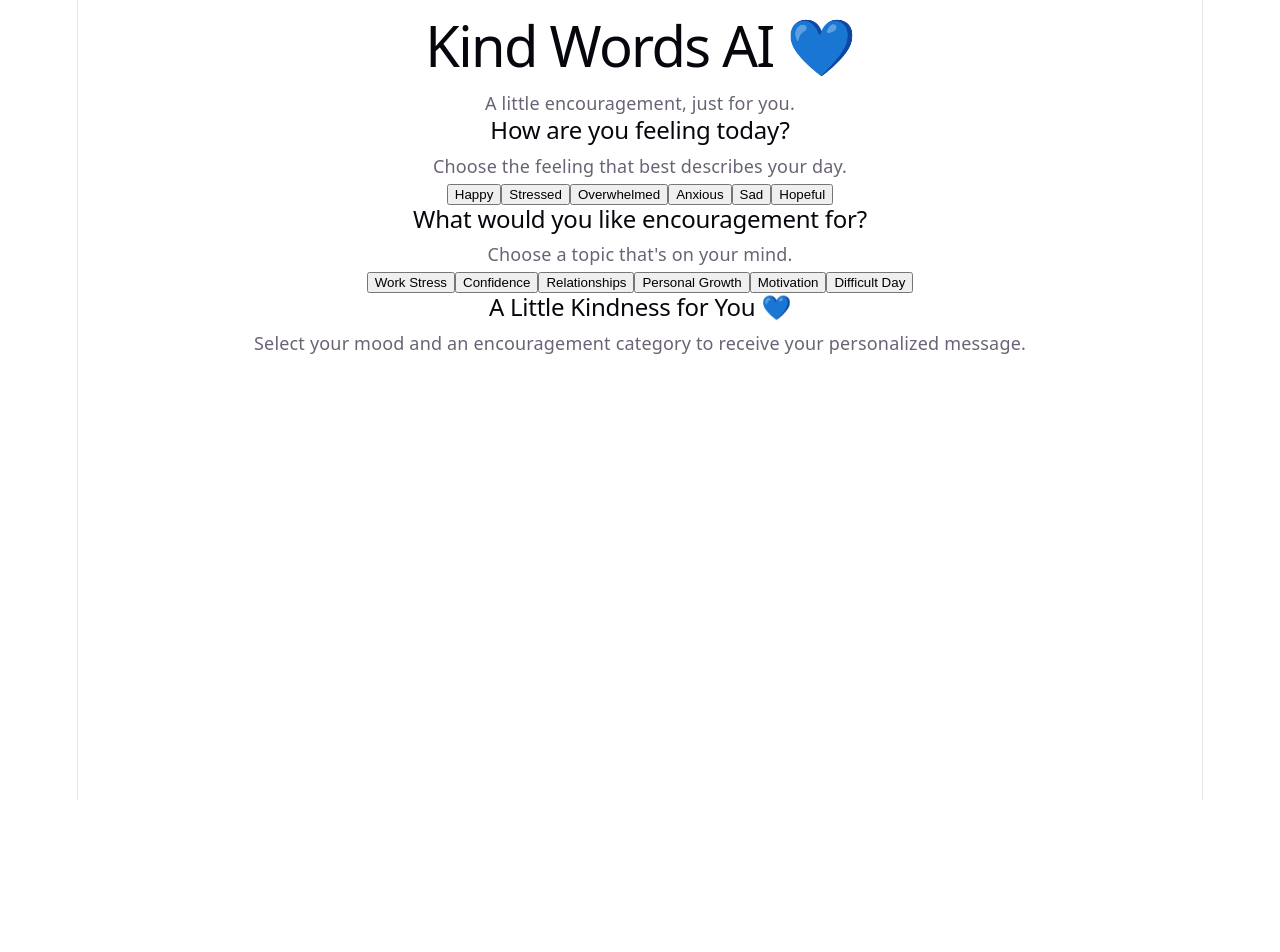
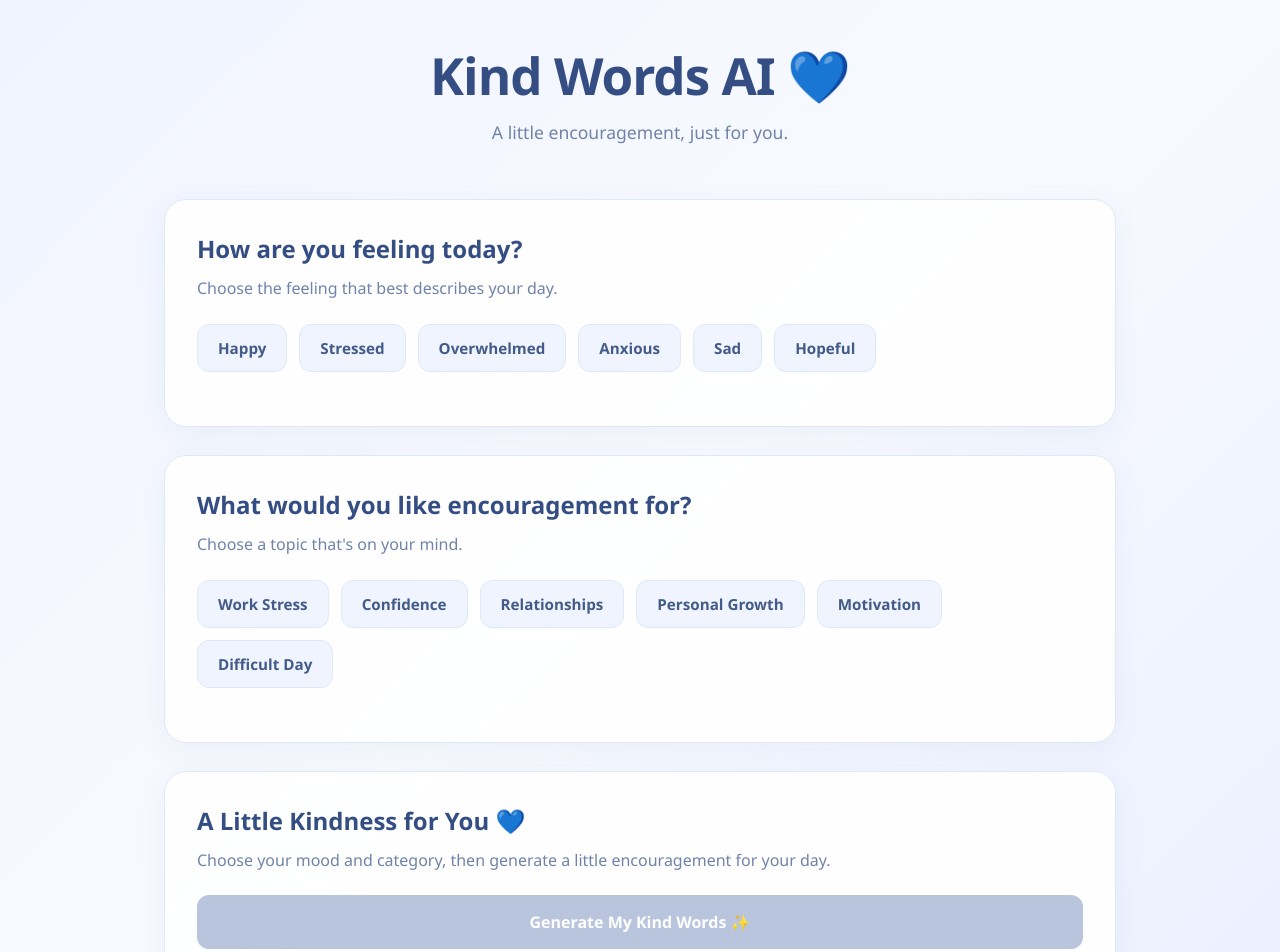
Before and after one commit to KarinaV-cyber/kind-words-ai-v2, a React (Vite) app: page / in a window 1280 px wide. Shown: the top 952 px of the page. Before the commit the page ends 800 px from the top, so only its background shows below. Built offline with nearby package versions, Linux system fonts and the light colour scheme.

Commit message:
Style Kind Words AI interface

```diff
--- a/src/App.css
+++ b/src/App.css
@@ -1,184 +1,175 @@
-.counter {
-  font-size: 16px;
-  padding: 5px 10px;
-  border-radius: 5px;
-  color: var(--accent);
-  background: var(--accent-bg);
-  border: 2px solid transparent;
-  transition: border-color 0.3s;
-  margin-bottom: 24px;
 
-  &:hover {
-    border-color: var(--accent-border);
+/* Main application */
+
+#root {
+  width: 100%;
+  min-height: 100vh;
+}
+
+.app {
+  width: 100%;
+  max-width: 1000px;
+  margin: 0 auto;
+  padding: 40px 24px 60px;
+}
+
+/* Header */
+
+.header {
+  text-align: center;
+  margin-bottom: 55px;
+}
+
+.header h1 {
+  color: #344D82;
+  font-size: clamp(2.2rem, 5vw, 3.2rem);
+  margin-bottom: 10px;
+  letter-spacing: -1px;
+}
+
+.header p {
+  color: #7183A8;
+  font-size: 1.1rem;
+}
+
+/* Main sections */
+
+main {
+  display: flex;
+  flex-direction: column;
+  gap: 28px;
+}
+
+.mood-selector,
+.category-selector,
+.encouragement-card {
+  background: rgba(255, 255, 255, 0.92);
+  border: 1px solid #E1E8F5;
+  border-radius: 22px;
+  padding: 32px;
+  box-shadow: 0 8px 30px rgba(52, 77, 130, 0.06);
+}
+
+.mood-selector h2,
+.category-selector h2,
+.encouragement-card h2 {
+  color: #344D82;
+  font-size: 1.5rem;
+  margin-bottom: 10px;
+}
+
+.mood-selector p,
+.category-selector p,
+.encouragement-card > p {
+  color: #7183A8;
+  line-height: 1.7;
+  margin-bottom: 20px;
+}
+
+/* Mood and category buttons */
+
+.mood-options,
+.category-options {
+  display: flex;
+  flex-wrap: wrap;
+  gap: 12px;
+  margin: 22px 0;
+}
+
+.mood-options button,
+.category-options button {
+  background: #F0F4FF;
+  color: #435B88;
+  border: 1px solid #E0E8F8;
+  border-radius: 12px;
+  padding: 13px 20px;
+  font-size: 0.95rem;
+  font-weight: 600;
+  cursor: pointer;
+  transition: all 0.2s ease;
+}
+
+.mood-options button:hover,
+.category-options button:hover {
+  background: #E1E9FC;
+  border-color: #9AAED8;
+  transform: translateY(-2px);
+}
+
+/* Selected button */
+
+.mood-options button[aria-pressed="true"],
+.category-options button[aria-pressed="true"] {
+  background: #344D82;
+  border-color: #344D82;
+  color: #FFFFFF;
+}
+
+/* Generate button */
+
+.encouragement-card > button {
+  width: 100%;
+  background: #344D82;
+  color: #FFFFFF;
+  border: none;
+  border-radius: 12px;
+  padding: 16px 24px;
+  font-size: 1rem;
+  font-weight: 600;
+  cursor: pointer;
+  transition: all 0.2s ease;
+}
+
+.encouragement-card > button:hover:not(:disabled) {
+  background: #263D6B;
+  transform: translateY(-2px);
+  box-shadow: 0 6px 16px rgba(52, 77, 130, 0.18);
+}
+
+.encouragement-card > button:disabled {
+  background: #B8C5DD;
+  cursor: not-allowed;
+}
+
+/* Generated message */
+
+.generated-message {
+  margin-top: 24px;
+  padding: 25px;
+  background: #F0F4FF;
+  border: 1px solid #DCE5F7;
+  border-radius: 16px;
+  color: #435B88;
+  line-height: 1.8;
+  font-size: 1.05rem;
+}
+
+/* Accessibility */
+
+button:focus-visible {
+  outline: 3px solid #91A9DB;
+  outline-offset: 3px;
+}
+
+/* Responsive design */
+
+@media (max-width: 600px) {
+  .app {
+    padding: 28px 16px 40px;
   }
-  &:focus-visible {
-    outline: 2px solid var(--accent);
-    outline-offset: 2px;
+
+  .header {
+    margin-bottom: 35px;
+  }
+
+  .mood-selector,
+  .category-selector,
+  .encouragement-card {
+    padding: 22px;
+  }
+
+  .mood-options button,
+  .category-options button {
+    flex: 1 1 auto;
   }
 }
-
-.hero {
-  position: relative;
-
-  .base,
-  .framework,
-  .vite {
-    inset-inline: 0;
-    margin: 0 auto;
-  }
-
-  .base {
-    width: 170px;
-    position: relative;
-    z-index: 0;
-  }
-
-  .framework,
-  .vite {
-    position: absolute;
-  }
-
-  .framework {
-    z-index: 1;
-    top: 34px;
-    height: 28px;
-    transform: perspective(2000px) rotateZ(300deg) rotateX(44deg) rotateY(39deg)
-      scale(1.4);
-  }
-
-  .vite {
-    z-index: 0;
-    top: 107px;
-    height: 26px;
-    width: auto;
-    transform: perspective(2000px) rotateZ(300deg) rotateX(40deg) rotateY(39deg)
-      scale(0.8);
-  }
-}
-
-#center {
-  display: flex;
-  flex-direction: column;
-  gap: 25px;
-  place-content: center;
-  place-items: center;
-  flex-grow: 1;
-
-  @media (max-width: 1024px) {
-    padding: 32px 20px 24px;
-    gap: 18px;
-  }
-}
-
-#next-steps {
-  display: flex;
-  border-top: 1px solid var(--border);
-  text-align: left;
-
-  & > div {
-    flex: 1 1 0;
-    padding: 32px;
-    @media (max-width: 1024px) {
-      padding: 24px 20px;
-    }
-  }
-
-  .icon {
-    margin-bottom: 16px;
-    width: 22px;
-    height: 22px;
-  }
-
-  @media (max-width: 1024px) {
-    flex-direction: column;
-    text-align: center;
-  }
-}
-
-#docs {
-  border-right: 1px solid var(--border);
-
-  @media (max-width: 1024px) {
-    border-right: none;
-    border-bottom: 1px solid var(--border);
-  }
-}
-
-#next-steps ul {
-  list-style: none;
-  padding: 0;
-  display: flex;
-  gap: 8px;
-  margin: 32px 0 0;
-
-  .logo {
-    height: 18px;
-  }
-
-  a {
-    color: var(--text-h);
-    font-size: 16px;
-    border-radius: 6px;
-    background: var(--social-bg);
-    display: flex;
-    padding: 6px 12px;
-    align-items: center;
-    gap: 8px;
-    text-decoration: none;
-    transition: box-shadow 0.3s;
-
-    &:hover {
-      box-shadow: var(--shadow);
-    }
-    .button-icon {
-      height: 18px;
-      width: 18px;
-    }
-  }
-
-  @media (max-width: 1024px) {
-    margin-top: 20px;
-    flex-wrap: wrap;
-    justify-content: center;
-
-    li {
-      flex: 1 1 calc(50% - 8px);
-    }
-
-    a {
-      width: 100%;
-      justify-content: center;
-      box-sizing: border-box;
-    }
-  }
-}
-
-#spacer {
-  height: 88px;
-  border-top: 1px solid var(--border);
-  @media (max-width: 1024px) {
-    height: 48px;
-  }
-}
-
-.ticks {
-  position: relative;
-  width: 100%;
-
-  &::before,
-  &::after {
-    content: '';
-    position: absolute;
-    top: -4.5px;
-    border: 5px solid transparent;
-  }
-
-  &::before {
-    left: 0;
-    border-left-color: var(--border);
-  }
-  &::after {
-    right: 0;
-    border-right-color: var(--border);
-  }
-}
--- a/src/components/EncouragementCard.jsx
+++ b/src/components/EncouragementCard.jsx
@@ -1,5 +1,9 @@
+
+import { useState } from "react";
 
 function EncouragementCard({ mood, category }) {
+  const [generatedMessage, setGeneratedMessage] = useState("");
+
   const moodMessages = {
     Happy: "It's wonderful to recognize the good things happening in your life.",
     Stressed: "You may be carrying a lot right now. Remember to give yourself some breathing room.",
@@ -18,19 +22,32 @@ function EncouragementCard({ mood, category }) {
     "Difficult Day": "Be gentle with yourself. Rest is productive too, and tomorrow is another opportunity."
   };
 
+  function handleGenerate() {
+    setGeneratedMessage(
+      `${moodMessages[mood]} ${categoryMessages[category]}`
+    );
+  }
+
   return (
     <section className="encouragement-card">
       <h2>A Little Kindness for You 💙</h2>
 
-      {!mood || !category ? (
-        <p>
-          Select your mood and an encouragement category
-          to receive your personalized message.
-        </p>
-      ) : (
-        <div>
-          <p>{moodMessages[mood]}</p>
-          <p>{categoryMessages[category]}</p>
+      <p>
+        Choose your mood and category, then generate
+        a little encouragement for your day.
+      </p>
+
+      <button
+        type="button"
+        onClick={handleGenerate}
+        disabled={!mood || !category}
+      >
+        Generate My Kind Words ✨
+      </button>
+
+      {generatedMessage && (
+        <div className="generated-message">
+          <p>{generatedMessage}</p>
         </div>
       )}
     </section>
--- a/src/index.css
+++ b/src/index.css
@@ -1,111 +1,25 @@
-:root {
-  --text: #6b6375;
-  --text-h: #08060d;
-  --bg: #fff;
-  --border: #e5e4e7;
-  --code-bg: #f4f3ec;
-  --accent: #aa3bff;
-  --accent-bg: rgba(170, 59, 255, 0.1);
-  --accent-border: rgba(170, 59, 255, 0.5);
-  --social-bg: rgba(244, 243, 236, 0.5);
-  --shadow:
-    rgba(0, 0, 0, 0.1) 0 10px 15px -3px, rgba(0, 0, 0, 0.05) 0 4px 6px -2px;
 
-  --sans: system-ui, 'Segoe UI', Roboto, sans-serif;
-  --heading: system-ui, 'Segoe UI', Roboto, sans-serif;
-  --mono: ui-monospace, Consolas, monospace;
-
-  font: 18px/145% var(--sans);
-  letter-spacing: 0.18px;
-  color-scheme: light dark;
-  color: var(--text);
-  background: var(--bg);
-  font-synthesis: none;
-  text-rendering: optimizeLegibility;
-  -webkit-font-smoothing: antialiased;
-  -moz-osx-font-smoothing: grayscale;
-
-  @media (max-width: 1024px) {
-    font-size: 16px;
-  }
-}
-
-@media (prefers-color-scheme: dark) {
-  :root {
-    --text: #9ca3af;
-    --text-h: #f3f4f6;
-    --bg: #16171d;
-    --border: #2e303a;
-    --code-bg: #1f2028;
-    --accent: #c084fc;
-    --accent-bg: rgba(192, 132, 252, 0.15);
-    --accent-border: rgba(192, 132, 252, 0.5);
-    --social-bg: rgba(47, 48, 58, 0.5);
-    --shadow:
-      rgba(0, 0, 0, 0.4) 0 10px 15px -3px, rgba(0, 0, 0, 0.25) 0 4px 6px -2px;
-  }
-
-  #social .button-icon {
-    filter: invert(1) brightness(2);
-  }
+* {
+  box-sizing: border-box;
+  margin: 0;
+  padding: 0;
 }
 
 body {
-  margin: 0;
+  min-width: 320px;
+  min-height: 100vh;
+  font-family: "Segoe UI", Arial, sans-serif;
+  background: linear-gradient(
+    135deg,
+    #F0F4FF 0%,
+    #F8FAFF 50%,
+    #EAF0FF 100%
+  );
+  color: #344D82;
 }
 
-#root {
-  width: 1126px;
-  max-width: 100%;
-  margin: 0 auto;
-  text-align: center;
-  border-inline: 1px solid var(--border);
-  min-height: 100svh;
-  display: flex;
-  flex-direction: column;
-  box-sizing: border-box;
+button,
+input,
+textarea {
+  font: inherit;
 }
-
-h1,
-h2 {
-  font-family: var(--heading);
-  font-weight: 500;
-  color: var(--text-h);
-}
-
-h1 {
-  font-size: 56px;
-  letter-spacing: -1.68px;
-  margin: 32px 0;
-  @media (max-width: 1024px) {
-    font-size: 36px;
-    margin: 20px 0;
-  }
-}
-h2 {
-  font-size: 24px;
-  line-height: 118%;
-  letter-spacing: -0.24px;
-  margin: 0 0 8px;
-  @media (max-width: 1024px) {
-    font-size: 20px;
-  }
-}
-p {
-  margin: 0;
-}
-
-code,
-.counter {
-  font-family: var(--mono);
-  display: inline-flex;
-  border-radius: 4px;
-  color: var(--text-h);
-}
-
-code {
-  font-size: 15px;
-  line-height: 135%;
-  padding: 4px 8px;
-  background: var(--code-bg);
-}
```
